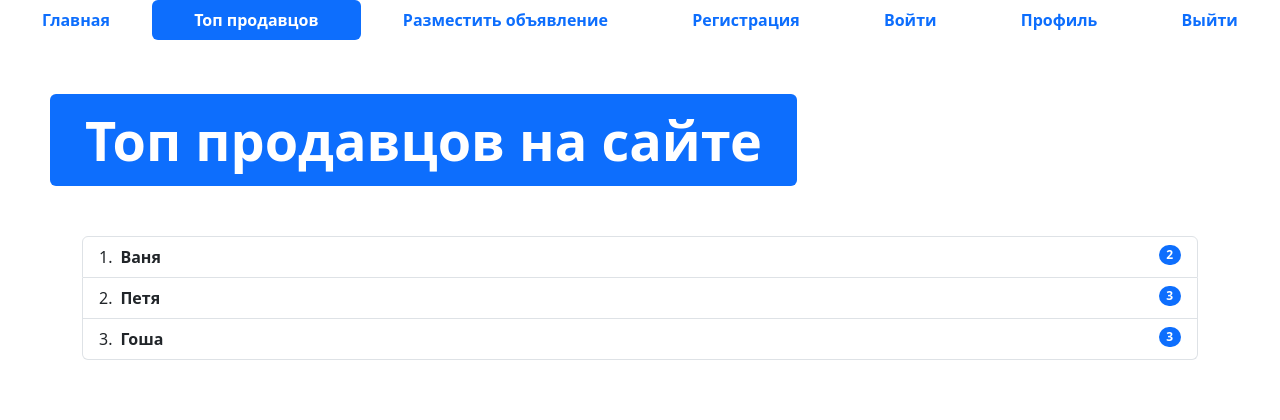
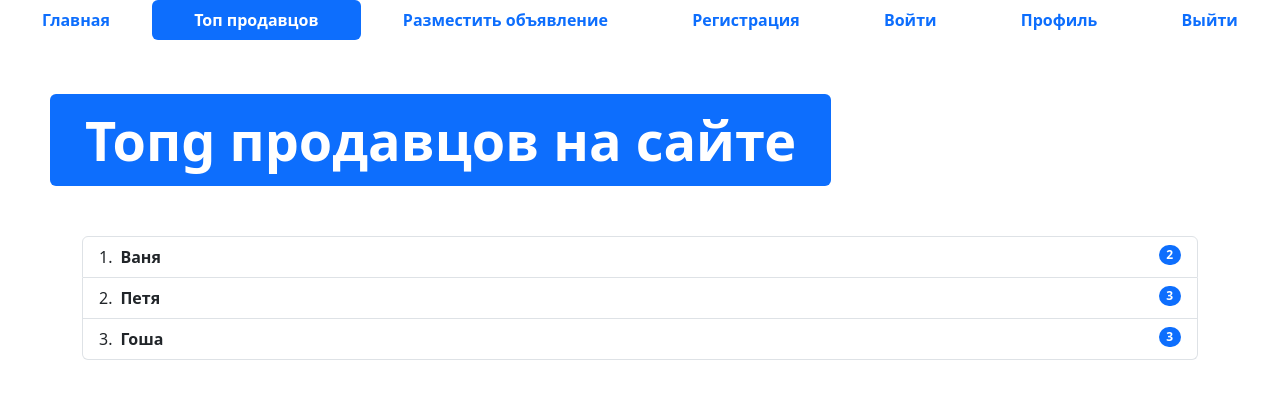
Before and after one commit to RedOrkGreenRox/module4, a Django app: template advertisements/templates/top-sellers.html in a window 1280 px wide. Shown: the top 420 px of the page. Run offline with Django 4.2, Linux system fonts and the light colour scheme; the template is opened without the code that fills it, so the values that code supplies are empty; parts of the project's set-up code (start-up, migrations or seed data) failed here and were passed over; some libraries are stand-ins or nearby versions.

Commit message:
Initial commit

```diff
--- a/advertisements/templates/top-sellers.html
+++ b/advertisements/templates/top-sellers.html
@@ -9,7 +9,7 @@ active
   <div class="row">
     <div class="col" style="margin: 50px;">
       <div class="display-2">
-        <span class="badge bg-primary">Топ продавцов на сайте</span>
+        <span class="badge bg-primary">Топg продавцов на сайте</span>
       </div>
     </div>
   </div>
```
